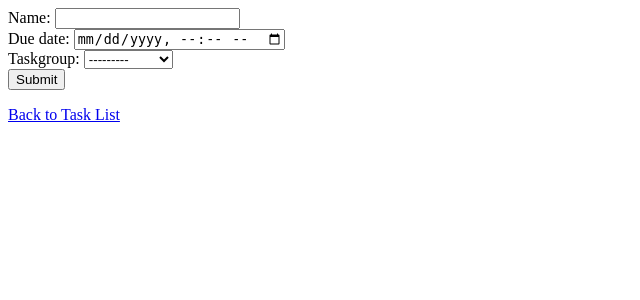
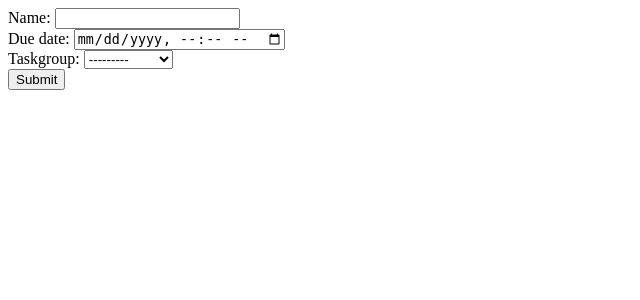
Before and after one commit to dreyan22/CSCI40-Taskapp, a Django app: page /tasks/create in a window 1280 px wide. Shown: the top 300 px of the page, without its empty margins (0-640 px from the left). Run offline with Django 5.2, Linux system fonts and the light colour scheme; data comes from the database, SQL or seed files in the repository.

Commit message:
Another option for task_list.html

```diff
--- a/taskapp/templates/task_create.html
+++ b/taskapp/templates/task_create.html
@@ -8,6 +8,5 @@
             {{ form.as_div }}
             <button type="submit">Submit</button>
         </form>
-        <a href="/tasks/list">Back to Task List</a>
     </body>
 </html>
--- a/taskapp/templates/task_list.html
+++ b/taskapp/templates/task_list.html
@@ -47,6 +47,7 @@
                 <button type="submit">
                     Submit
                 </button>
+                <!-- {% include 'task_create.html' %} -->
             </form>
         </ul>
     </body>
```
